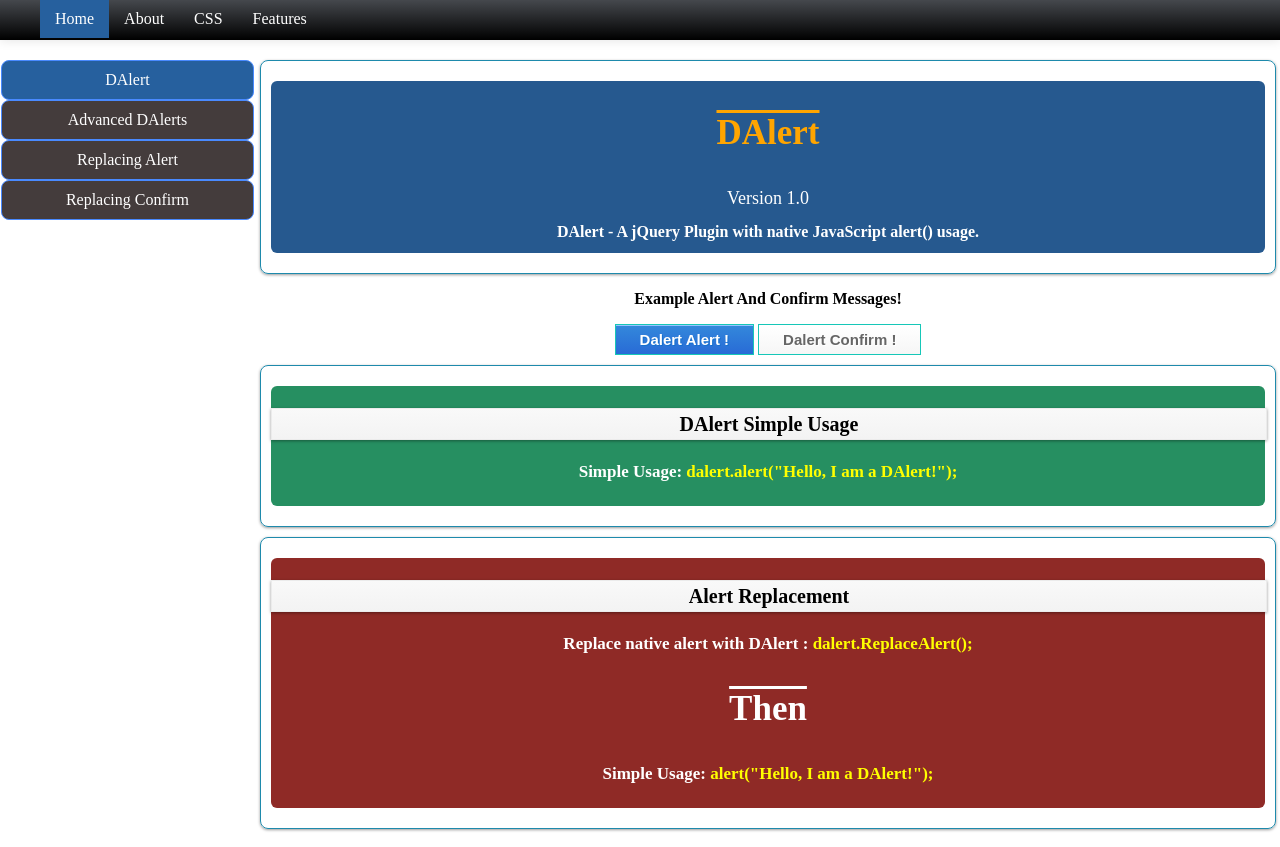
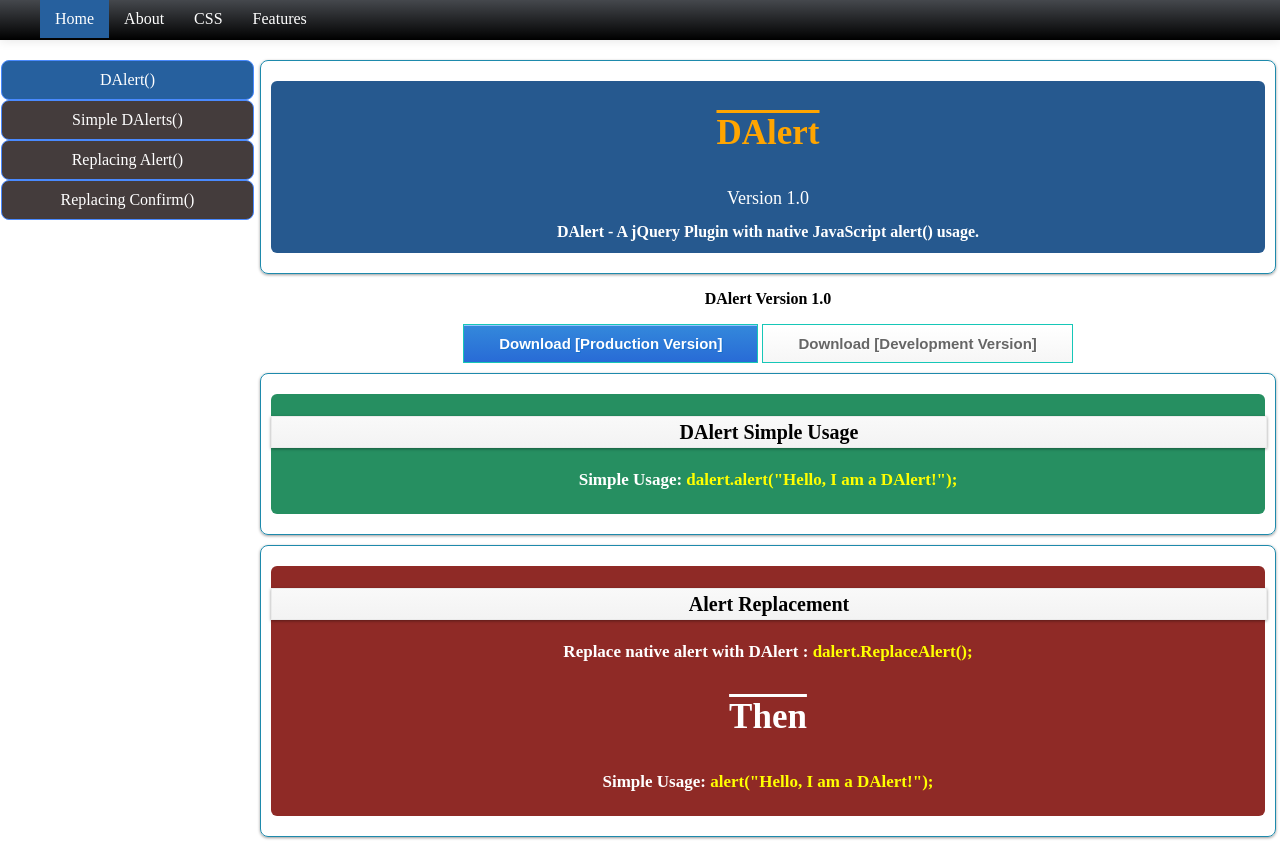
Before and after one commit to andrewdex/dalert, a plain HTML site: page index.html in a window 1280 px wide. Drawn offline with Linux system fonts and the light colour scheme.

Commit message:
Added Scripting And Removed Samples

```diff
--- a/index.html
+++ b/index.html
@@ -33,13 +33,13 @@
   </div>
   <div>
 
-  <p class="fontbold">Example Alert And Confirm  Messages!</p>
-  	<input id="test" class="button btnblue" type="button" value="Dalert Alert !"/>
-	<input id="test1" class="button btnwhite" type="button" value="Dalert Confirm !"/>
+  <p class="fontbold">DAlert Version 1.0</p>
+  	<input class="button btnblue btnwide" type="button" value="Download [Production Version]"/>
+	<input class="button btnwhite btnwide" type="button" value="Download [Development Version]"/>
 
   </div>
 
-  <div class="content">
+  <div id="dalert_simple" class="content">
     <div class="dxsection greensec">
       <p class="topic">DAlert Simple Usage</p>
     <div class="centergrid">
@@ -70,10 +70,10 @@
 				<div class="">
 					<div class="">
 						<ul class="nav verti vertiOnly" style="">
-							<li  class="verti active"><a href="#">DAlert</a></li>
-							<li class="verti"><a>Advanced DAlerts</a></li>
-							<li class="verti"><a>Replacing Alert</a></li>
-							<li class="verti"><a>Replacing Confirm</a></li>
+							<li  class="verti active"><a href="#">DAlert()</a></li>
+							<li id="simple_dalert" class="verti"><a>Simple DAlerts()</a></li>
+							<li class="verti"><a>Replacing Alert()</a></li>
+							<li class="verti"><a>Replacing Confirm()</a></li>
 
 						</ul>
 
--- a/js/sitedx.js
+++ b/js/sitedx.js
@@ -4,9 +4,9 @@
  * */
 
 
-$("#dalert").click(function() {
-	dalert.alert("hey");
-    $('html').animate({
-        scrollTop: $("html").offset().top
+$("#simple_dalert").click(function() {
+
+    $('html,body').animate({
+        scrollTop: $("#dalert_simple").offset().top
     }, 1000);
 });
```
